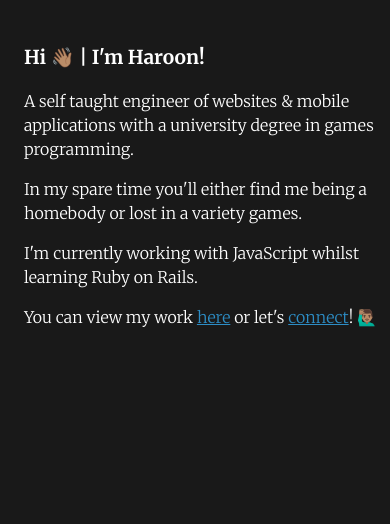
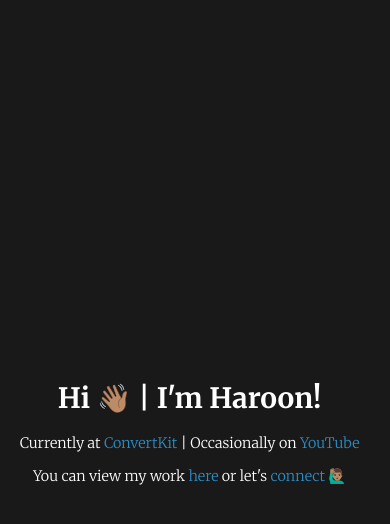
Before and after one commit to haroonarif/h.work, a plain HTML site: page index.html in a window 390 px wide. Drawn offline with Linux system fonts and the light colour scheme.

Commit message:
updating design

```diff
--- a/index.html
+++ b/index.html
@@ -18,11 +18,9 @@
   <div class="container">
     <h1>Hi 👋🏽 | I'm Haroon!</h1>
     <div class="about">
-      <p>A self taught engineer of websites & mobile applications with a university degree in games programming.</p>
-      <p>In my spare time you'll either find me being a homebody or lost in a variety games.</p>
-      <p>I'm currently working with JavaScript whilst learning Ruby on Rails.</p>
+      <p>Currently at<a target="_blank" href="https://www.convertkit.com"> ConvertKit</a> | Occasionally on <a target="_blank" href="https://www.youtube.com/channel/UC_D9uFK1ZMDIJQYHHck5bvQ/featured">YouTube</a></p>
       <div class="contact">
-        <p>You can view my work <a target="_blank" href="https://www.github.com/haroonarif">here</a> or let's <a target="_blank" href="https://www.linkedin.com/in/haroon-/">connect</a>! 🙋🏽‍♂️</p>
+        <p>You can view my work <a target="_blank" href="https://www.github.com/haroonarif">here</a> or let's <a target="_blank" href="https://www.linkedin.com/in/haroon-/">connect</a> 🙋🏽‍♂️</p>
       </div>
     </div>
     </div>
--- a/main.css
+++ b/main.css
@@ -1,6 +1,7 @@
 html, body
 {
     width: 100%;
+    height: 100%;
     padding: 0;
 }
 
@@ -12,65 +13,52 @@ body
     font-weight: 300;
     overflow: hidden;
     display: flex;
-    font-size: 1rem;
+    font-size: 1.25rem;
     background-color: rgba(0, 0, 0, 0.9);
 }
 
 .container
 {
-    padding: 1rem;
-    width: 750px;
     display: flex;
     flex-direction: column;
+    justify-content: center;
     margin: 0 auto;
-    margin-top: 2%;
 }
 
 
 h1{
-font-size: 1.2rem;
+font-size: 3rem;
 font-weight: 600;
+text-align: center;
 }
 
-h2
-{
-    font-size: 1.2rem;
-    font-weight: 600;
-}
-
-h1, h2
+h1
 {
 margin-bottom: 1.25%;
 }
 
 p{
-    line-height: 1.5rem;
-    margin-bottom: 2.5%;
+    text-align: center;
 }
 
 a{
     color: #2d8dc5;
+    text-decoration: none;
 }
 
-.projects ul
+@media screen and (max-width: 600px) {
+    .container
     {
-    padding-left: 0;
-    margin: 0.75em;
-    margin-left: 0;
+        margin: 3%;
     }
 
-.projects li
+    h1
     {
-    list-style-type: none;
-    padding: 5px 5px 5px 0px;
-    transition: all 1s ease;
-    max-width: fit-content;
+        font-size: 1.75rem;
     }
 
-
-@media screen and (min-width: 1200px) {
-        .projects li:hover
+    p
     {
-        background-color:rgba(98, 98, 98, 0.9);
+        font-size: 0.9rem;
     }
 }
```
Lines whose indentation alone changed are shown as unchanged.
